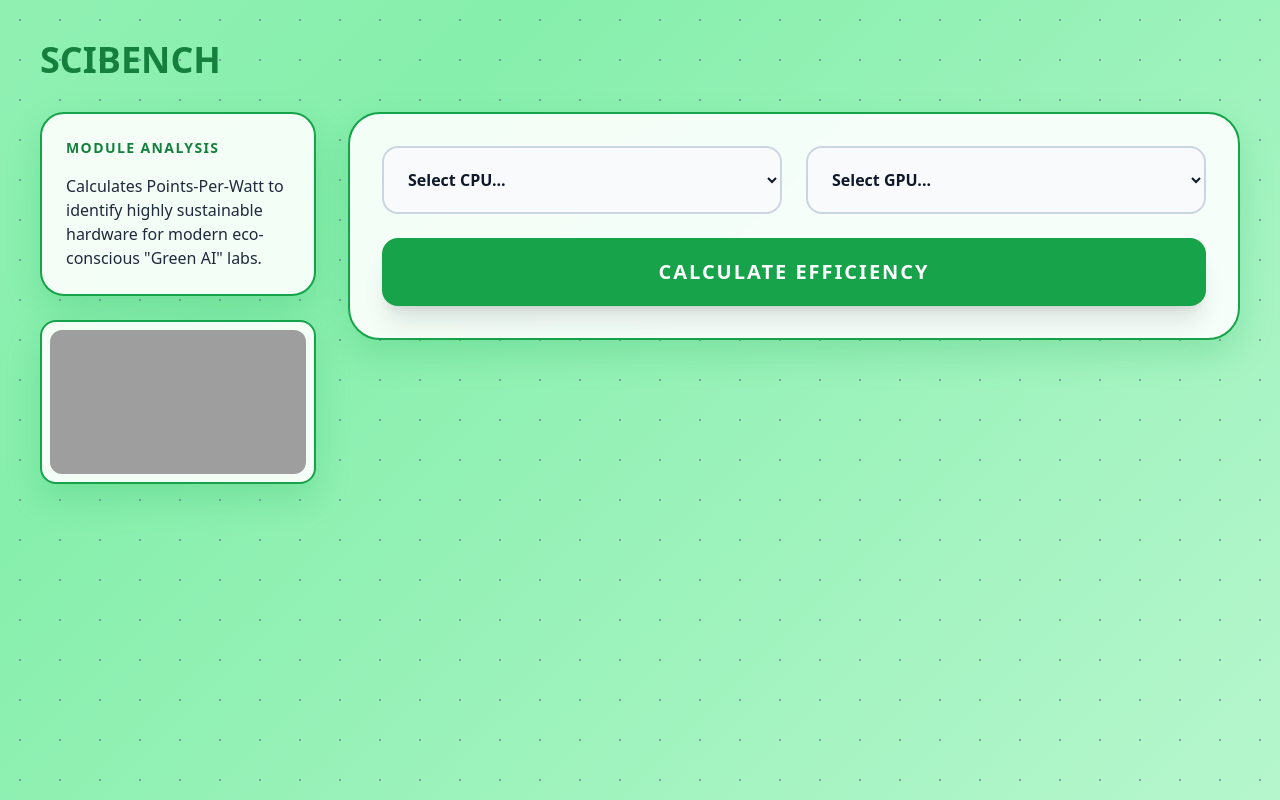
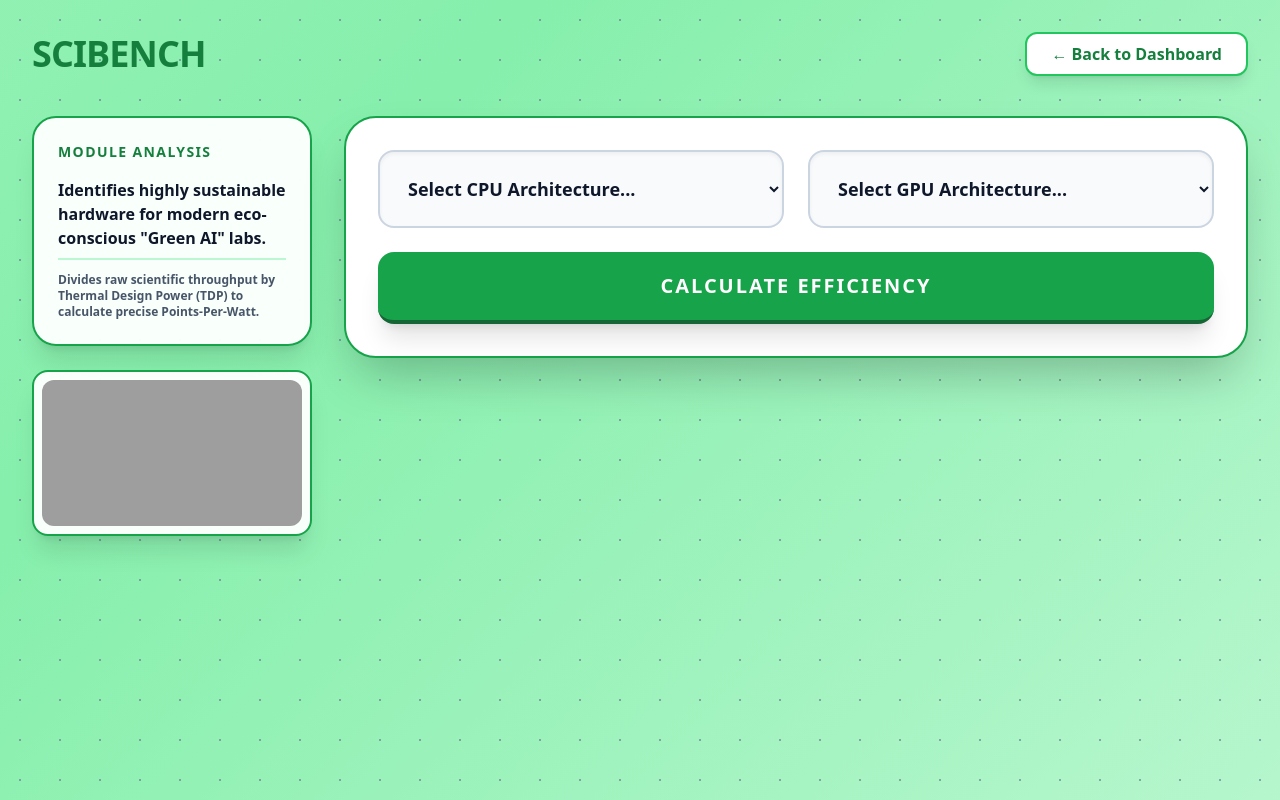
Before and after one commit to rgopesh07-png/scibench_final, a Flask app: page /green in a window 1280 px wide. Run offline with Flask 3, Linux system fonts and the light colour scheme; data comes from the database, SQL or seed files in the repository; some libraries are stand-ins or nearby versions; grey boxes are pictures that could not be loaded.

Commit message:
Update green.html

```diff
--- a/templates/green.html
+++ b/templates/green.html
@@ -6,69 +6,88 @@
     <script src="https://cdn.tailwindcss.com"></script>
     <script src="https://cdn.jsdelivr.net/npm/chart.js"></script>
     <style>
-        body { margin: 0; font-family: system-ui, sans-serif; color: #0f172a; }
+        body { margin: 0; font-family: system-ui, sans-serif; color: #0f172a; overflow-x: hidden; }
         .bg-vibrant-ambient { position: fixed; inset: 0; z-index: -2; background: linear-gradient(-45deg, #dcfce7, #86efac, #bbf7d0, #dcfce7); background-size: 400% 400%; animation: ambientLight 15s ease infinite; }
         @keyframes ambientLight { 0% { background-position: 0% 50%; } 50% { background-position: 100% 50%; } 100% { background-position: 0% 50%; } }
         .star-pattern { position: fixed; inset: 0; z-index: -1; opacity: 0.6; background-image: radial-gradient(#64748b 1px, transparent 1px); background-size: 40px 40px; }
-        .vibrant-glass { background: rgba(255, 255, 255, 0.9); backdrop-filter: blur(20px); border: 2px solid #16a34a; box-shadow: 0 15px 35px rgba(22, 163, 74, 0.2); }
+        .vibrant-glass { background: rgba(255, 255, 255, 0.95); backdrop-filter: blur(20px); border: 2px solid #16a34a; box-shadow: 0 15px 35px rgba(22, 163, 74, 0.2); transition: 0.3s; }
     </style>
 </head>
-<body class="p-6 md:p-10 relative">
+<body class="p-8 relative min-h-screen">
     <div class="bg-vibrant-ambient"></div><div class="star-pattern"></div>
-    <a href="/" class="text-4xl font-black text-green-700 mb-8 block w-max hover:scale-105 transition-transform">SCIBENCH</a>
+
+    <header class="flex justify-between items-center mb-10 max-w-7xl mx-auto">
+        <a href="/" class="text-4xl font-black text-green-700 hover:scale-105 transition-transform tracking-tight">SCIBENCH</a>
+        <a href="/" class="bg-white border-2 border-green-500 text-green-700 font-bold py-2 px-6 rounded-xl shadow-lg hover:bg-green-50 transition-colors">← Back to Dashboard</a>
+    </header>
 
     <div class="max-w-7xl mx-auto grid grid-cols-1 lg:grid-cols-4 gap-8">
         <aside class="lg:col-span-1 space-y-6">
-            <div class="vibrant-glass p-6 rounded-3xl">
+            <div class="vibrant-glass p-6 rounded-3xl shadow-xl">
                 <h3 class="text-green-700 font-black uppercase tracking-widest text-sm mb-4">Module Analysis</h3>
-                <p class="text-slate-800 font-medium">Calculates Points-Per-Watt to identify highly sustainable hardware for modern eco-conscious "Green AI" labs.</p>
+                <p class="text-slate-900 font-bold mb-2">Identifies highly sustainable hardware for modern eco-conscious "Green AI" labs.</p>
+                <p class="text-xs text-slate-600 font-bold border-t-2 border-green-200 pt-3">Divides raw scientific throughput by Thermal Design Power (TDP) to calculate precise Points-Per-Watt.</p>
             </div>
-            <div class="vibrant-glass p-2 rounded-2xl">
+            <div class="vibrant-glass p-2 rounded-2xl shadow-xl">
                 <iframe class="w-full aspect-video rounded-xl" src="https://www.youtube.com/embed/E9O_4MLmBzc" frameborder="0" allowfullscreen></iframe>
             </div>
         </aside>
 
         <div class="lg:col-span-3">
-            <form method="POST" class="vibrant-glass p-8 rounded-[2rem] mb-8 grid md:grid-cols-2 gap-6">
-                <select name="cpu" required class="w-full bg-slate-50 p-5 rounded-2xl text-slate-900 font-bold outline-none border-2 border-slate-300 focus:border-green-600">
-                    <option value="" disabled selected>Select CPU...</option>
+            <form method="POST" class="vibrant-glass p-8 rounded-[2rem] mb-8 grid md:grid-cols-2 gap-6 bg-white shadow-2xl">
+                <select name="cpu" required class="w-full bg-slate-50 p-6 rounded-2xl text-slate-900 font-black outline-none border-2 border-slate-300 focus:border-green-600 text-lg shadow-inner">
+                    <option value="" disabled selected>Select CPU Architecture...</option>
                     {% for c in cpus %}<option value="{{ c.id }}" {% if request.form.get('cpu') == c.id|string %}selected{% endif %}>{{ c.name }}</option>{% endfor %}
                 </select>
-                <select name="gpu" required class="w-full bg-slate-50 p-5 rounded-2xl text-slate-900 font-bold outline-none border-2 border-slate-300 focus:border-green-600">
-                    <option value="" disabled selected>Select GPU...</option>
+                <select name="gpu" required class="w-full bg-slate-50 p-6 rounded-2xl text-slate-900 font-black outline-none border-2 border-slate-300 focus:border-green-600 text-lg shadow-inner">
+                    <option value="" disabled selected>Select GPU Architecture...</option>
                     {% for g in gpus %}<option value="{{ g.id }}" {% if request.form.get('gpu') == g.id|string %}selected{% endif %}>{{ g.name }}</option>{% endfor %}
                 </select>
-                <button type="submit" class="md:col-span-2 bg-green-600 py-5 rounded-2xl font-black text-xl text-white hover:bg-green-700 shadow-xl tracking-widest">CALCULATE EFFICIENCY</button>
+                <button type="submit" class="md:col-span-2 bg-green-600 py-5 rounded-2xl font-black text-xl text-white hover:bg-green-700 shadow-xl tracking-widest border-b-4 border-green-800 transition-colors">CALCULATE EFFICIENCY</button>
             </form>
 
             {% if data %}
-            <div class="vibrant-glass p-10 rounded-3xl grid md:grid-cols-2 gap-8 items-center border-t-8 border-t-green-600">
+            <div class="vibrant-glass p-10 rounded-3xl grid md:grid-cols-2 gap-8 items-center border-t-8 border-t-green-600 bg-white shadow-2xl">
                 <div class="text-center">
-                    <h3 class="text-xl font-black mb-4 text-slate-900">{{ data.cn }} <br>+<br> {{ data.gn }}</h3>
+                    <h3 class="text-2xl font-black mb-4 text-slate-900 leading-tight">{{ data.cn }} <br><span class="text-slate-400 font-medium">+</span><br> {{ data.gn }}</h3>
                     <p class="text-7xl font-black text-green-600 mb-2">{{ data.eff }}</p>
                     <p class="text-sm text-slate-600 uppercase tracking-widest font-black mb-6">Points Per Watt</p>
-                    <div class="bg-red-50 p-4 rounded-2xl border-2 border-red-200 text-sm">
-                        <span class="block text-slate-800 uppercase font-black mb-1">Total System Draw</span>
-                        <span class="font-black text-red-600 text-2xl">{{ data.watts }}W</span>
+
+                    <div class="bg-red-50 p-5 rounded-2xl border-2 border-red-200 text-sm shadow-inner">
+                        <span class="block text-slate-800 uppercase font-black mb-1 tracking-widest">Total System Draw</span>
+                        <span class="font-black text-red-600 text-3xl">{{ data.watts }}W</span>
                     </div>
                 </div>
-                <div class="w-full aspect-square relative p-4 bg-white rounded-3xl shadow-inner border-2 border-slate-100">
+
+                <div class="w-full aspect-square relative p-4 bg-slate-50 rounded-3xl shadow-inner border-2 border-slate-200">
                     <canvas id="greenChart"></canvas>
                 </div>
             </div>
 
             <script>
+                // We use logarithmic scaling for the doughnut since Points (50k+) vastly outnumber Watts (500W)
                 new Chart(document.getElementById('greenChart'), {
                     type: 'doughnut',
                     data: {
-                        labels: ['Output Points', 'Wattage Draw'],
-                        datasets: [{ data: [{{ data.total }}, {{ data.watts }}], backgroundColor: ['#16a34a', '#dc2626'], borderWidth: 4 }]
+                        labels: ['Raw Scientific Output', 'Wattage Drawn (Heat)'],
+                        datasets: [{
+                            data: [{{ data.total }}, {{ data.watts }}],
+                            backgroundColor: ['rgba(22, 163, 74, 0.9)', 'rgba(220, 38, 38, 0.9)'],
+                            borderWidth: 4,
+                            borderColor: '#ffffff'
+                        }]
                     },
-                    options: { responsive: true, maintainAspectRatio: false, cutout: '65%' }
+                    options: {
+                        responsive: true,
+                        maintainAspectRatio: false,
+                        cutout: '60%',
+                        plugins: { legend: { position: 'bottom', labels: { font: { weight: 'bold' } } } }
+                    }
                 });
             </script>
             {% endif %}
         </div>
     </div>
-</body>
+
+    </body>
 </html>
```
